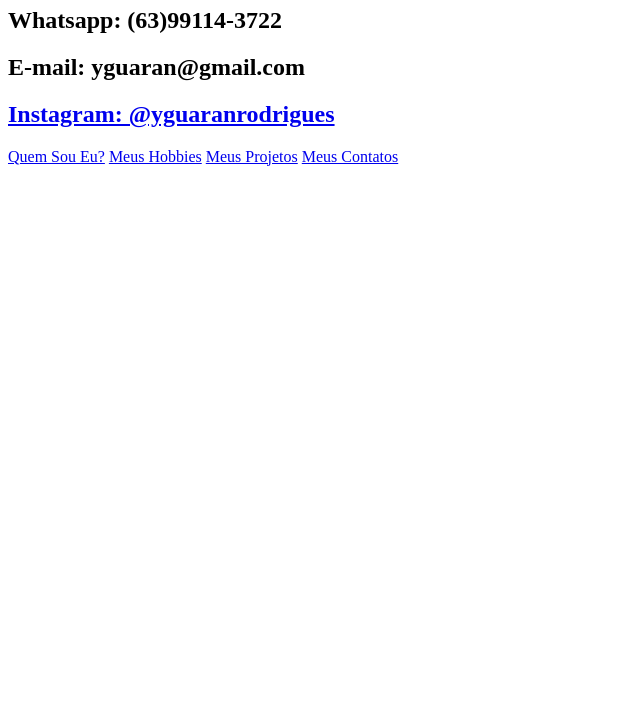
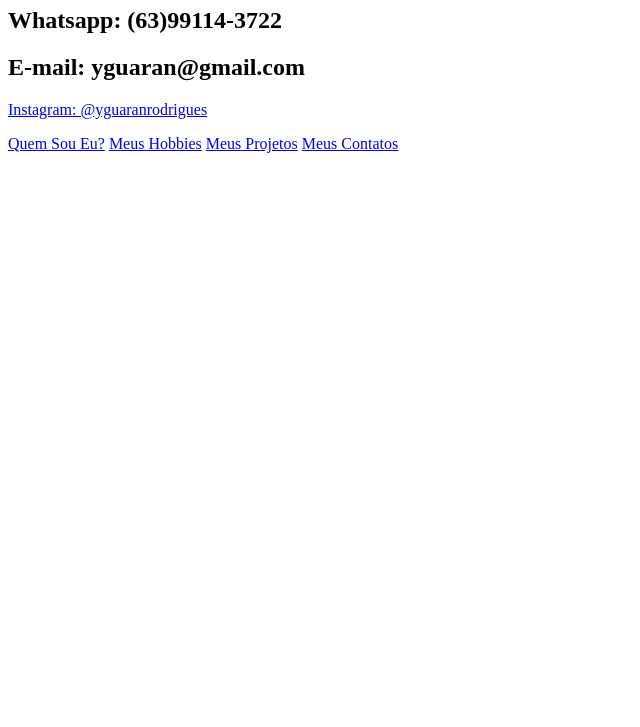
Before and after one commit to yguaran/pbweb, a plain HTML site: page contatos.html in a window 1280 px wide. Shown: the part 73-800 px from the top of the page, without its empty margins (0-640 px from the left). Drawn offline with Linux system fonts and the light colour scheme.

Commit message:
Update contatos.html

```diff
--- a/contatos.html
+++ b/contatos.html
@@ -11,7 +11,7 @@
     <p>
         <h2>Whatsapp: (63)99114-3722</h2>
         <h2>E-mail: yguaran@gmail.com</h2>
-    <a href="https://instagram.com/yguaranrodrigues"> <h2> Instagram: @yguaranrodrigues </h2></a>
+    <a href="https://instagram.com/yguaranrodrigues">Instagram: @yguaranrodrigues</a>
     </p>
     <a href="index.html">Quem Sou Eu?</a>
     <a href="meus hobies.html">Meus Hobbies</a>
```
